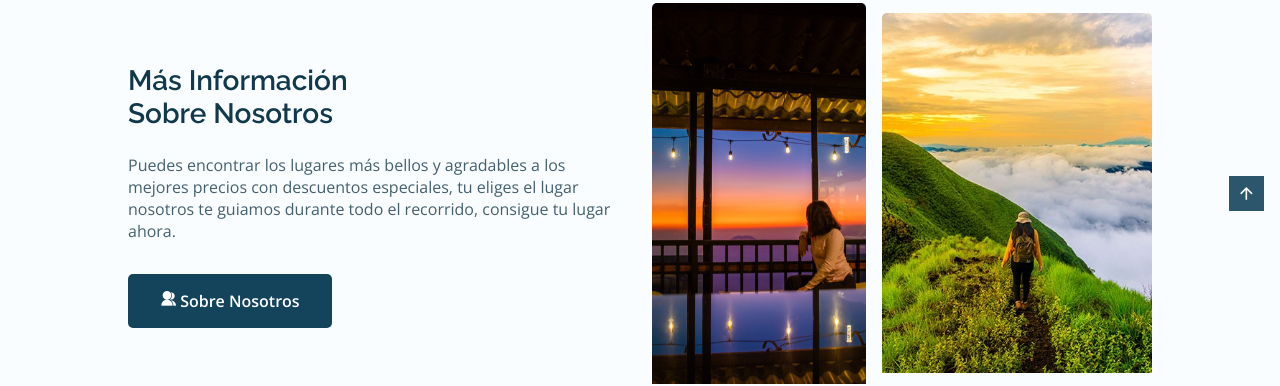
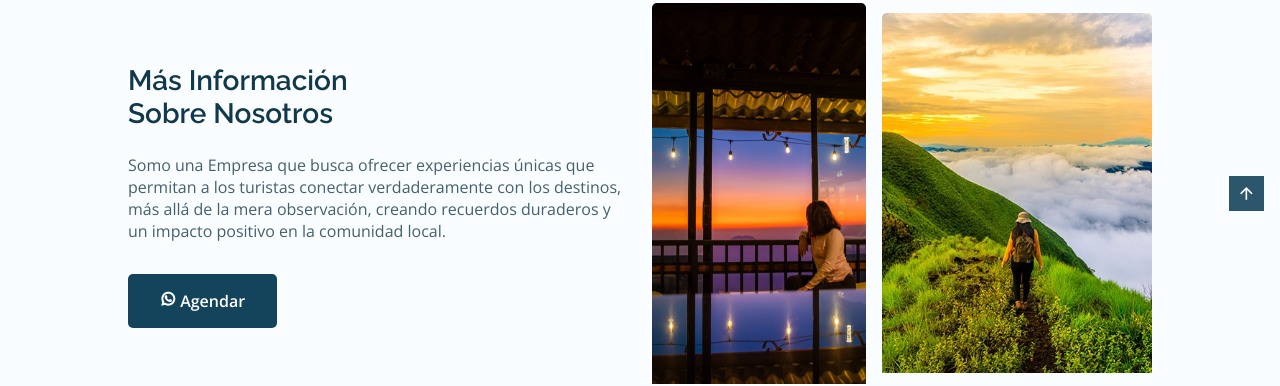
Before and after one commit to alxs2997/ViajeInmersivo, a plain HTML site: page index.html in a window 1280 px wide. Shown: the part 749-1135 px from the top of the page. Drawn offline with nearby package versions, Linux system fonts and the light colour scheme.

Commit message:
Update index.html
cambio del "sobre nosotros"

```diff
--- a/index.html
+++ b/index.html
@@ -104,13 +104,13 @@
                 <div class="about__container container grid">
                     <div class="about__data">
                         <h2 class="section__title about__title">Más información <br> Sobre Nosotros</h2>
-                        <p class="about__description">Puedes encontrar los lugares más bellos y agradables a los mejores
-                            precios con descuentos especiales, tu eliges el lugar nosotros te guiamos durante todo el recorrido, consigue tu
-                            lugar ahora.
+                        <p class="about__description">Somo una Empresa que busca ofrecer experiencias únicas
+                            que permitan a los turistas conectar verdaderamente con los destinos, más allá de la mera
+                            observación, creando recuerdos duraderos y un impacto positivo en la comunidad local.
                         </p>
                         <a href="#" class="button">
-                            <i class="ri-group-fill"></i>
-                            Sobre Nosotros</a>
+                            <i class="ri-whatsapp-line"></i>
+                            Agendar</a>
                     </div>
 
                     <div class="about__img">
```
